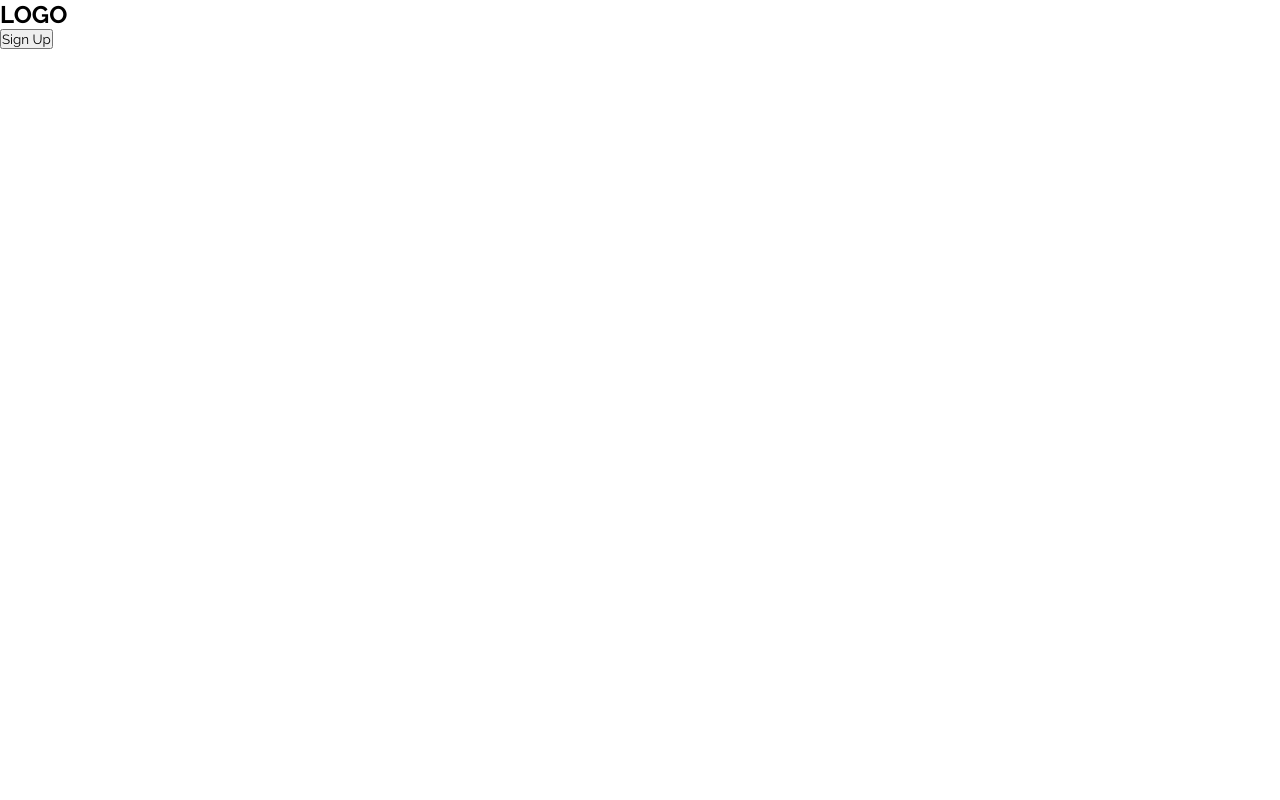
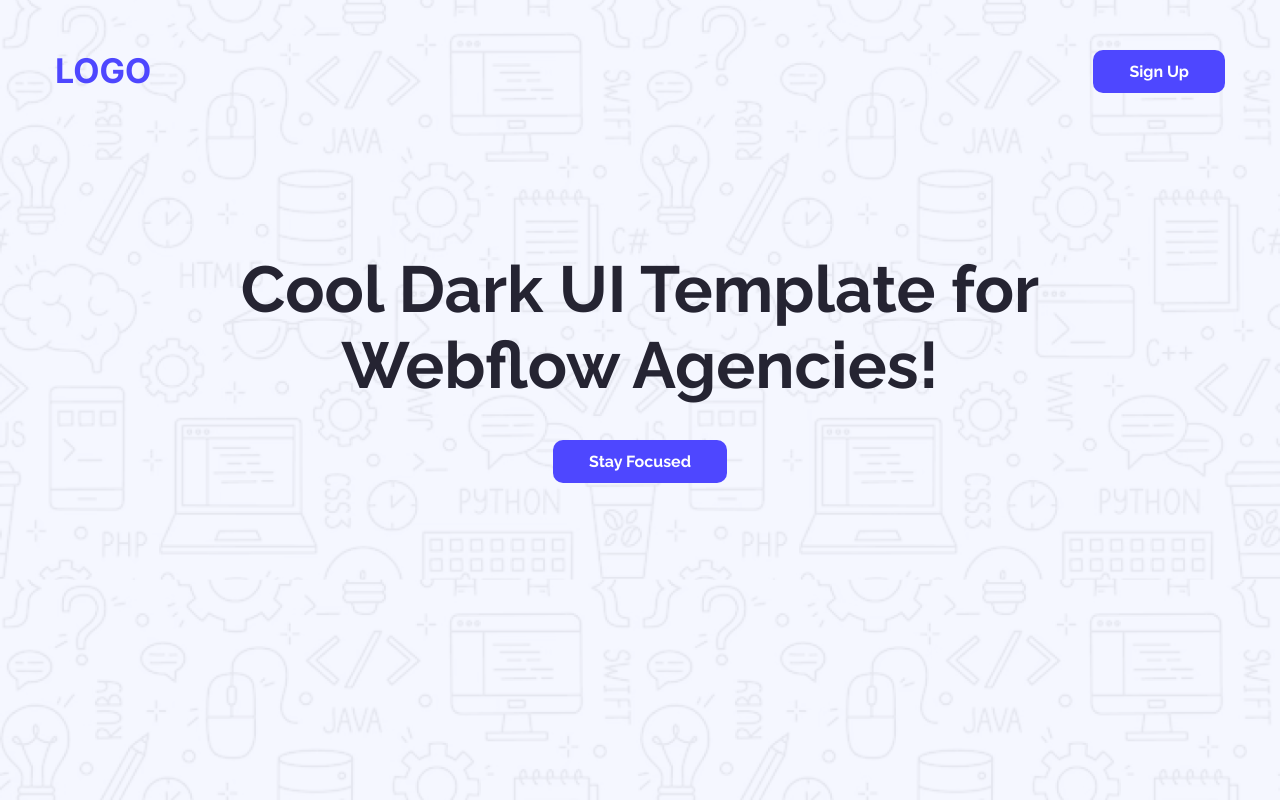
Before and after one commit to rabbiWD/Landing-Launchpad, a plain HTML site: page index.html in a window 1280 px wide. Drawn offline with Linux system fonts and the light colour scheme.

Commit message:
added assets & header section done

```diff
--- a/index.html
+++ b/index.html
@@ -13,9 +13,15 @@
     <link href="https://fonts.googleapis.com/css2?family=Raleway:ital,wght@0,100..900;1,100..900&display=swap" rel="stylesheet">
 </head>
 <body>
-    <nav class="nav-bar">
+    <header>
+        <nav class="nav-bar">
         <h1 class="nav-logo">LOGO</h1>
-        <button>Sign Up</button>
-    </nav>
+        <button class="btn-primary">Sign Up</button>
+     </nav>
+     <div class="hero text-center">
+        <h1 class="hero-title">Cool Dark UI Template for <br>Webflow Agencies!</h1>
+        <button class="btn-primary">Stay Focused</button>
+     </div>
+    </header>
 </body>
 </html>
--- a/styles/style.css
+++ b/styles/style.css
@@ -5,5 +5,52 @@
 }
 
 /* shared style */
+.btn-primary{
+    background-color: #4E47FF;
+    color: #FFFFFF;
+    font-size: 16px;
+    font-weight: bold;
+    border-radius: 10px;
+    border: none;
+    padding: 12px 36px;
+}
+
+.text-center{
+    text-align: center;
+}
+
+body{
+    background-image: url(../Assets/Hero-bg.png);
+    background-size: cover;
+}
 
 /* nav styles */
+.nav-bar{
+    display: flex;
+    justify-content: space-between;
+    max-width: 1170px;
+    margin: 0 auto;
+    margin-top: 50px;
+
+}
+
+.nav-logo{
+    font-family: "Inter", sans-serif !important;
+    font-size: 34px;
+    font-weight: bolder;
+    color: #4E47FF;
+}
+
+/* hero styles */
+
+.hero{
+    margin-top: 158px;
+}
+
+.hero-title{
+    font-size: 65px;
+    font-weight: bold;
+    color: #252432;
+    margin-bottom: 37px;
+
+}
```
Also changed, not shown: Assets/Hero-bg.png (added), Assets/avatar.png (added), Assets/icon-star.png (added), Assets/wc-big.png (added), Assets/wc-mini.png (added).
